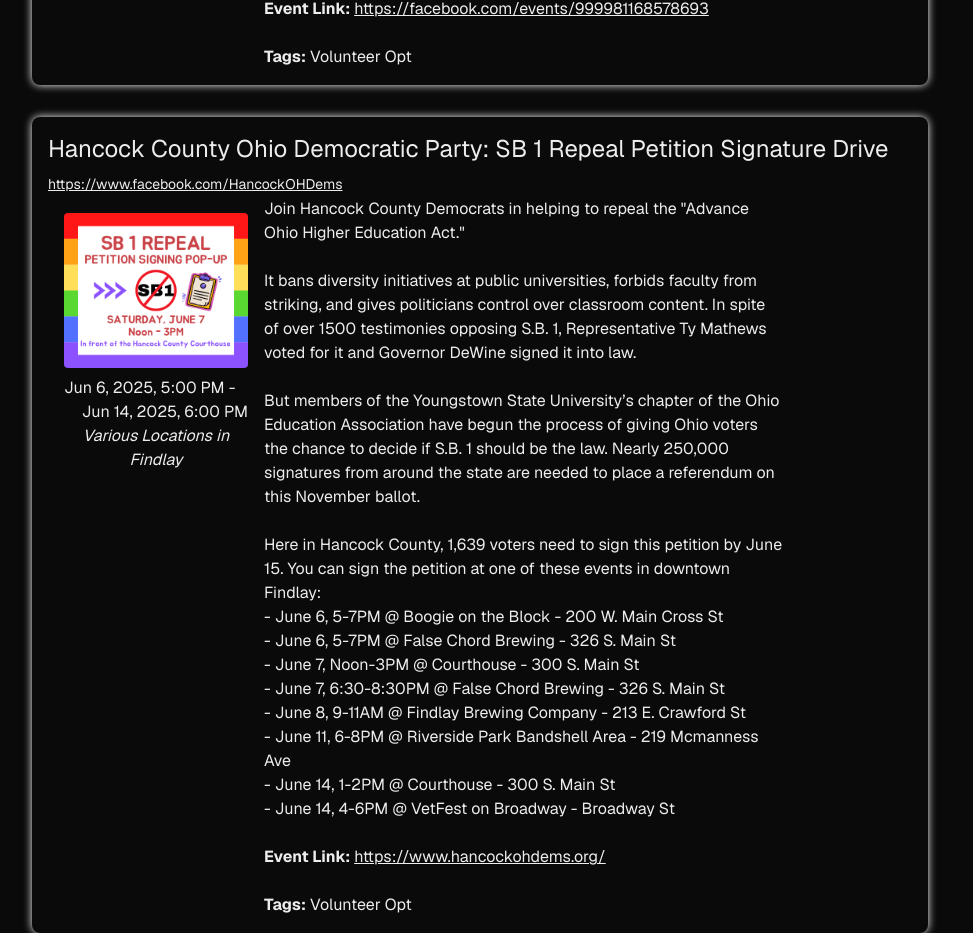
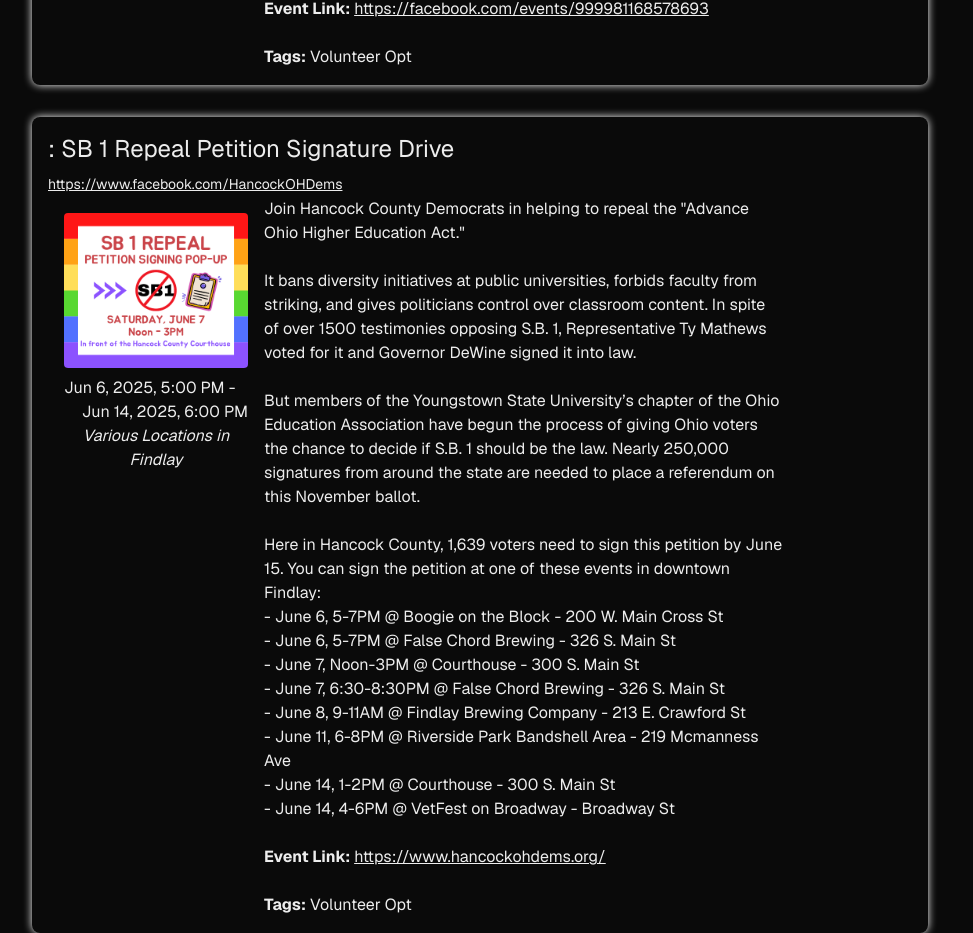
Before and after one commit to CodeByDex/findlay-pride-web, a Next.js app: page / in a window 1280 px wide. Shown: the part 4460-5393 px from the top of the page, without its empty margins (0-973 px from the left). Built offline with nearby package versions, Linux system fonts and the light colour scheme.

Commit message:
Update eventDB.ts

```diff
--- a/data/eventDB.ts
+++ b/data/eventDB.ts
@@ -347,7 +347,6 @@ Here in Hancock County, 1,639 voters need to sign this petition by June 15.  You
         location: "Various Locations in Findlay",
         eventURI: "https://www.hancockohdems.org/",
         imageURI: "/event/hdSB1.png",
-        organizer: "Hancock County Ohio Democratic Party",
         organizerURI: "https://www.facebook.com/HancockOHDems",
         volunteerURI: "https://docs.google.com/forms/d/e/1FAIpQLSePTgRhX2MyRJ6PjmhAgV4oYcyz7Z0295El5sxfZ04bpjoE4Q/viewform?fbclid=IwZXh0bgNhZW0CMTAAYnJpZBExR2FzeWFnUkpYOEc2dW9uWAEe7HN0M2rcv7y2JkwPE4Ah-f6fOGMNCqCgsc6QEGQJoG_Hu-v1MkugwqkhdRc_aem_I62manFjZYDwK_zM2v1TNQ",
         tags: ["Volunteer Opt"]
```
